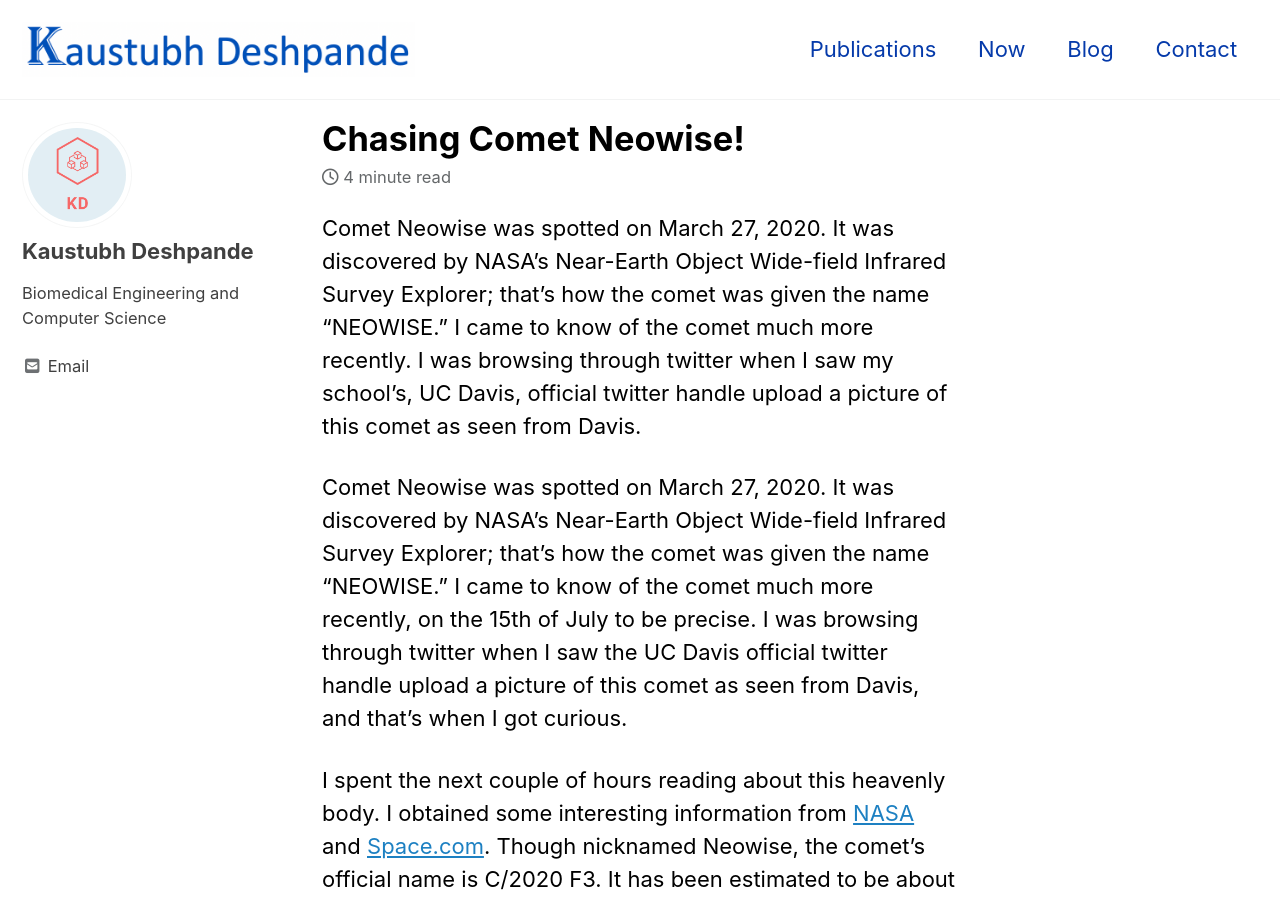
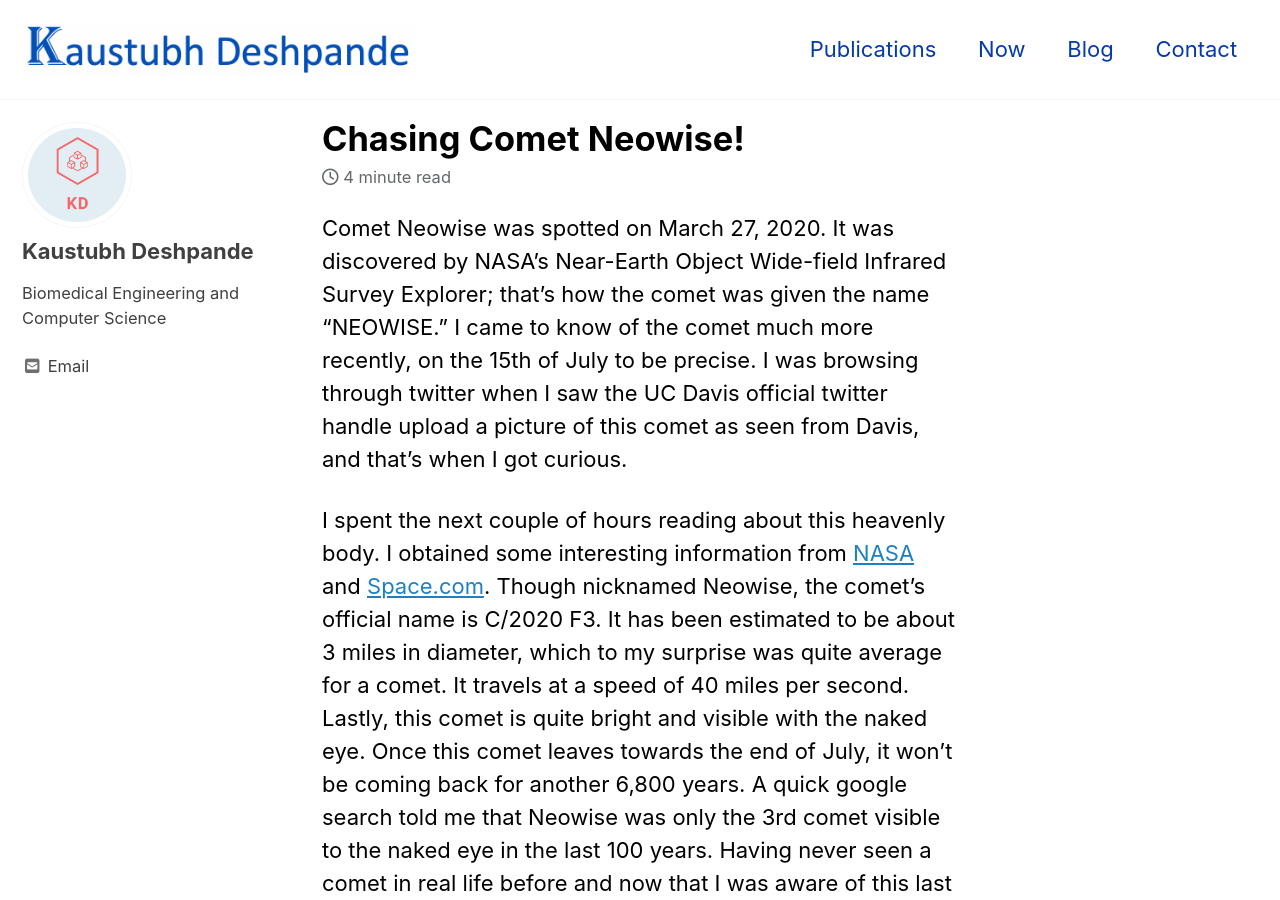
Before and after one commit to kaus0399/kaus0399.github.io, a Jekyll site: the page built from _posts/2020-21-07-Comet_Neowise.markdown, in a window 1280 px wide and 900 px high. Built offline with Jekyll 4.4.1, drawn with Linux system fonts in a browser that asks for light colours; cached includes are drawn as plain includes; nearby versions of some CDN libraries.

```diff
--- a/_posts/2020-21-07-Comet_Neowise.markdown
+++ b/_posts/2020-21-07-Comet_Neowise.markdown
@@ -8,8 +8,6 @@ author: Kaustubh Deshpande
 header:
   teaser: /assets/images/blog_images/neowise_clipped.png
 ---
-
-Comet Neowise was spotted on March 27, 2020. It was discovered by NASA's Near-Earth Object Wide-field Infrared Survey Explorer; that's how the comet was given the name “NEOWISE.” I came to know of the comet much more recently. I was browsing through twitter when I saw my school’s, UC Davis, official twitter handle upload a picture of this comet as seen from Davis.
 
 Comet Neowise was spotted on March 27, 2020. It was discovered by NASA's Near-Earth Object Wide-field Infrared Survey Explorer; that's how the comet was given the name “NEOWISE.” I came to know of the comet much more recently, on the 15th of July to be precise. I was browsing through twitter when I saw the UC Davis official twitter handle upload a picture of this comet as seen from Davis, and that’s when I got curious.
 
```
Also changed, not shown: 1 other file.
